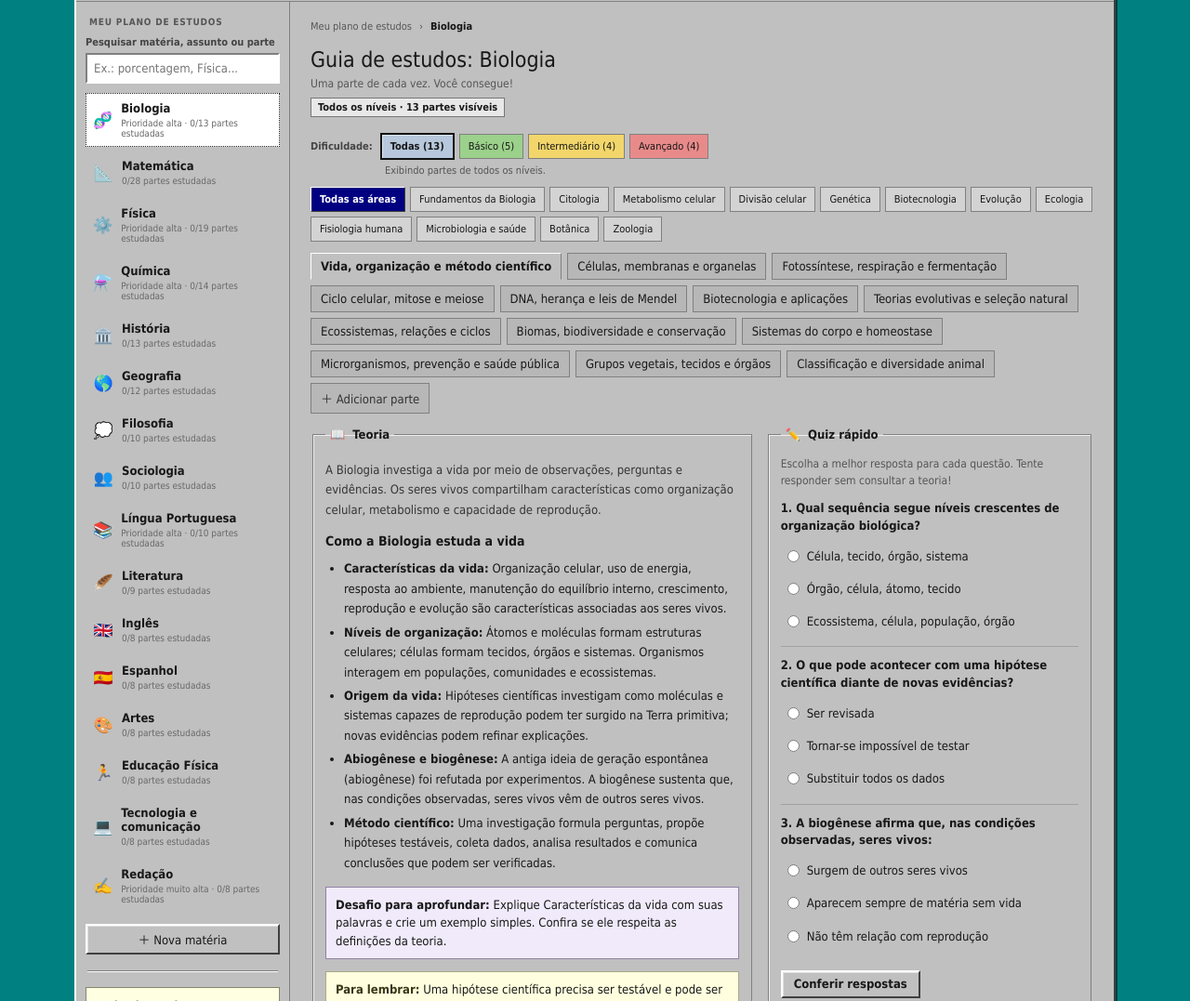
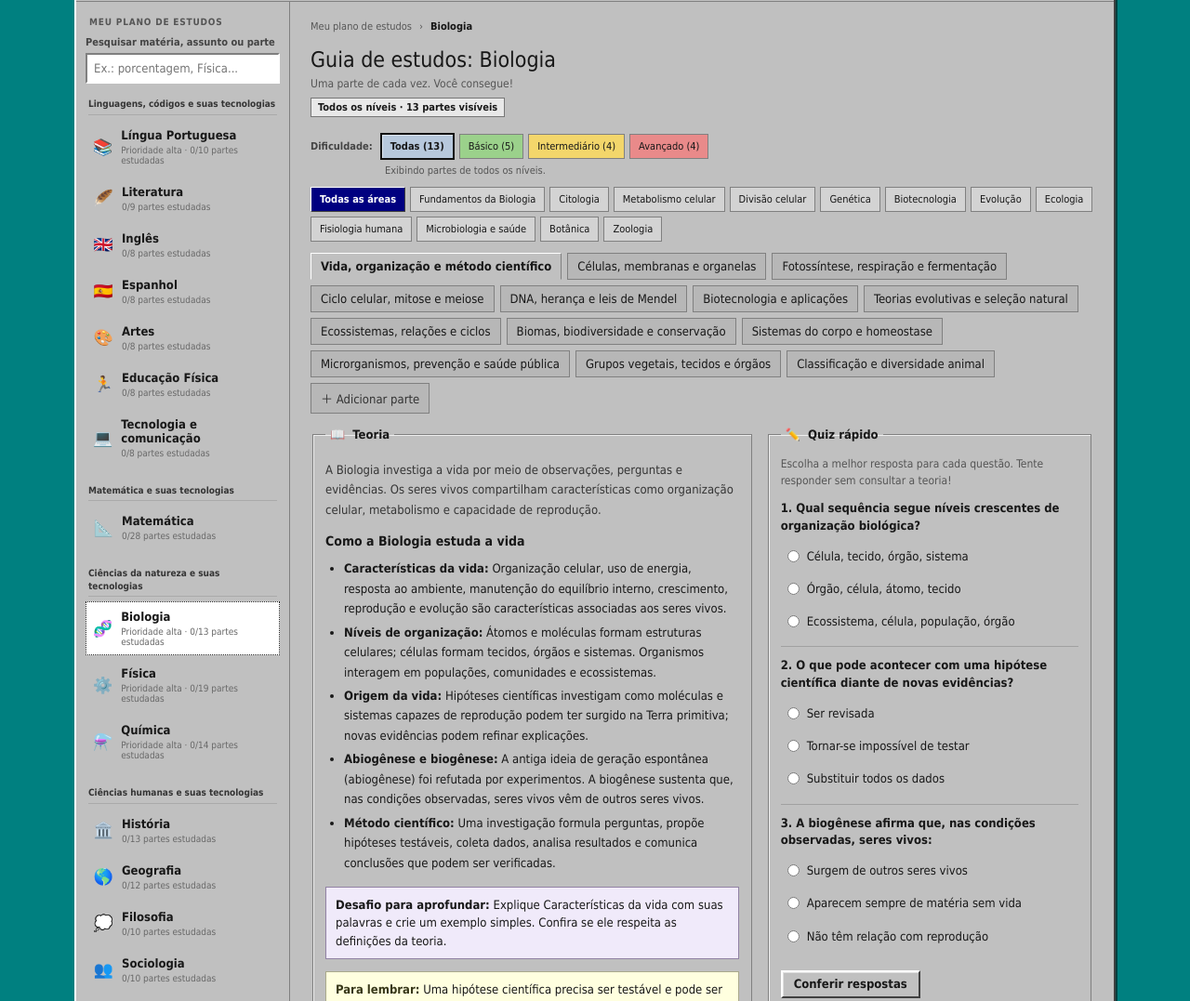
Before and after one commit to silvamike1710-oss/StudyPlan, a plain HTML site: page index.html in a window 1280 px wide. Shown: the part 155-1232 px from the top of the page at 93% size. Drawn offline with Linux system fonts and the light colour scheme.

Commit message:
separating the subjects

```diff
--- a/index.html
+++ b/index.html
@@ -72,6 +72,8 @@
     .sidebar { padding: 13px 10px; border-right: 1px solid var(--line-dark); }
     .section-label { margin: 3px 4px 10px; color: #555; text-transform: uppercase; letter-spacing: .08em; font-size: 10px; font-weight: bold; }
     .subject-list { display: grid; gap: 4px; }
+    .subject-group { display: grid; gap: 3px; margin-bottom: 10px; }
+    .subject-group-title { margin: 5px 3px 2px; padding-bottom: 4px; border-bottom: 1px solid #aaa; color: #343434; font-size: 10px; line-height: 1.35; font-weight: bold; }
     .search-box { display: grid; gap: 5px; margin: 0 0 10px; }
     .search-box label { color: #444; font-size: 11px; font-weight: bold; }
     .search-box input { width: 100%; padding: 7px; background: white; border: 2px solid; border-color: var(--line-dark) var(--line-light) var(--line-light) var(--line-dark); }
@@ -3261,6 +3263,33 @@
       "philosophy", "sociology", "portuguese", "literature", "english",
       "spanish", "arts", "physicalEducation", "communication", "essay"
     ];
+    const examKnowledgeAreas = [
+      {
+        id: "languages",
+        name: "Linguagens, códigos e suas tecnologias",
+        subjectIds: ["portuguese", "literature", "english", "spanish", "arts", "physicalEducation", "communication"]
+      },
+      {
+        id: "math",
+        name: "Matemática e suas tecnologias",
+        subjectIds: ["math"]
+      },
+      {
+        id: "nature",
+        name: "Ciências da natureza e suas tecnologias",
+        subjectIds: ["biology", "physics", "chemistry"]
+      },
+      {
+        id: "humanities",
+        name: "Ciências humanas e suas tecnologias",
+        subjectIds: ["history", "geography", "philosophy", "sociology"]
+      },
+      {
+        id: "essay",
+        name: "Redação",
+        subjectIds: ["essay"]
+      }
+    ];
     const defaultSubjects = defaultSubjectOrder.map(id => ({
       id,
       name: starterLibrary[id].name,
@@ -3658,14 +3687,34 @@
     });
 
     function renderSubjects() {
-      subjectList.innerHTML = subjects.map(subject => {
+      const renderSubject = subject => {
         const done = subject.completed.length;
         const total = subject.parts.length;
         return `<button class="subject-button${subject.id === activeSubjectId ? " active" : ""}" data-subject="${escapeHtml(subject.id)}" aria-pressed="${subject.id === activeSubjectId}">
           <span class="subject-emoji" aria-hidden="true">${escapeHtml(subject.icon)}</span>
           <span class="subject-meta"><strong>${escapeHtml(subject.name)}</strong><small>${subject.priority ? `${escapeHtml(subject.priority)} · ` : ""}${done}/${total} partes estudadas</small></span>
         </button>`;
-      }).join("");
+      };
+      const groupedIds = new Set(examKnowledgeAreas.flatMap(area => area.subjectIds));
+      subjectList.innerHTML = [
+        ...examKnowledgeAreas.map(area => {
+          const areaSubjects = subjects.filter(subject => area.subjectIds.includes(subject.id));
+          if (!areaSubjects.length) return "";
+          return `<section class="subject-group" aria-labelledby="subject-group-${area.id}">
+            <h3 class="subject-group-title" id="subject-group-${area.id}">${escapeHtml(area.name)}</h3>
+            ${areaSubjects.map(renderSubject).join("")}
+          </section>`;
+        }),
+        ...(() => {
+          const otherSubjects = subjects.filter(subject => !groupedIds.has(subject.id));
+          return otherSubjects.length
+            ? [`<section class="subject-group" aria-labelledby="subject-group-other">
+                <h3 class="subject-group-title" id="subject-group-other">Outras matérias</h3>
+                ${otherSubjects.map(renderSubject).join("")}
+              </section>`]
+            : [];
+        })()
+      ].join("");
     }
 
     function renderLesson() {
@@ -3844,8 +3893,19 @@
     subjectList.addEventListener("click", event => {
       const button = event.target.closest("[data-subject]");
       if (!button) return;
+      activeSubjectId = button.dataset.subject;
+      if (activeView === "quizzes" || activeView === "exams") {
+        practiceSession = null;
+        render();
+        const practiceSubject = mainContent.querySelector("#practiceSubject");
+        if (practiceSubject) {
+          practiceSubject.value = activeSubjectId;
+          updatePracticeAvailability();
+        }
+        statusText.textContent = `${activeSubject().name} selecionada para ${activeView === "quizzes" ? "quiz" : "prova"}.`;
+        return;
+      }
       activeView = "study";
-      activeSubjectId = button.dataset.subject;
       activePartIndex = 0;
       activeDifficultyFilter = "all";
       activeCategoryFilter = null;
```
